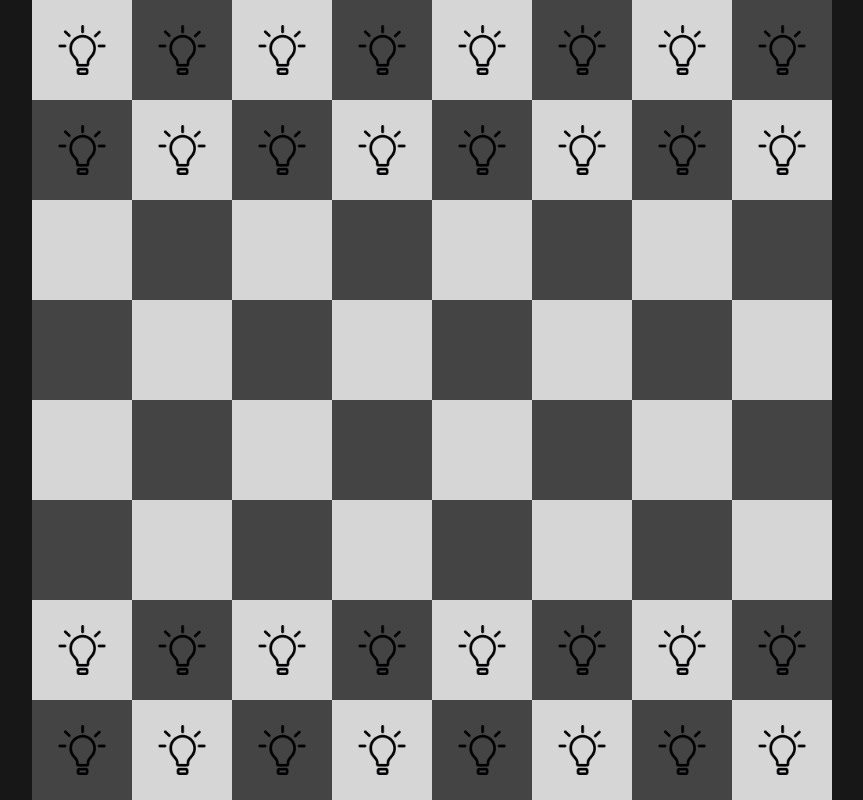
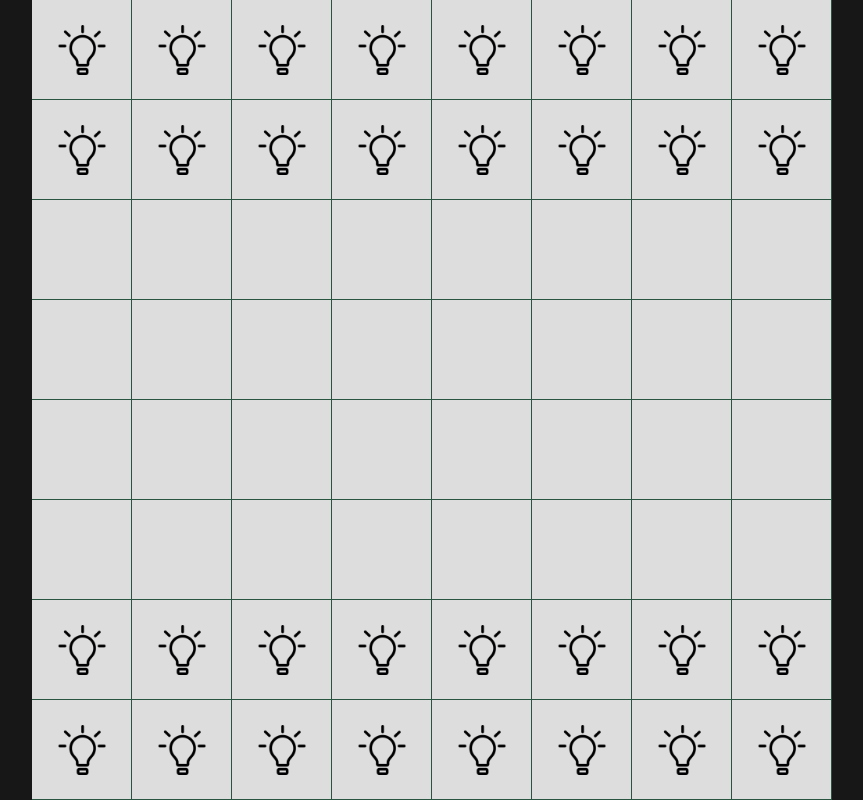
Before and after one commit to ejPark43/capstone2-practice, a React (Create React App) app: page /chessboard in a window 1280 px wide. Shown: the whole page, without its empty margins (208-1071 px from the left). Built offline with nearby package versions, Linux system fonts and the light colour scheme.

Commit message:
style: 보드 배경 색 변경, 각 타일 별 border 색 추가

```diff
--- a/src/ChessboardPage/components/Chessboard.css
+++ b/src/ChessboardPage/components/Chessboard.css
@@ -19,6 +19,6 @@
   width: 800px;
   height: 800px;
 
-  background-color: aqua;
+  background-color: rgb(221, 221, 221);
   /* background-color: rgb(255, 0, 0); */
 }
--- a/src/ChessboardPage/components/Chessboard.tsx
+++ b/src/ChessboardPage/components/Chessboard.tsx
@@ -2,6 +2,7 @@
 import React, { JSX, useEffect, useRef, useState } from "react";
 import "./Chessboard.css";
 import Tile from "./Tile/Tile.tsx";
+import styled from "styled-components";
 
 const verticalAxis = [1, 2, 3, 4, 5, 6, 7, 8];
 const horizontalAxis = ["a", "b", "c", "d", "e", "f", "g", "h"];
@@ -139,17 +140,32 @@ export default function Chessboard() {
 
   return (
     <div id="app">
-      <div
+      <ChessboardBase
         onMouseMove={(e) => movePiece(e)}
         onMouseDown={(e) => grabPiece(e)}
         onMouseUp={(e) => dropPiece(e)}
-        id="chessboard"
+        // id="chessboard"
         ref={chessboardRef}
       >
         {board}
-      </div>
+      </ChessboardBase>
     </div>
   );
 }
 
 //  Chessboard;
+
+const ChessboardBase = styled.div`
+  /* display: flex;
+  flex-wrap: wrap; */
+  display: grid;
+  grid-template-columns: repeat(8, 100px); /*8번 반복, 100픽셀씩 줌 */
+  grid-template-rows: repeat(8, 100px);
+
+  /* 800*800 체스판 배경*/
+  width: 800px;
+  height: 800px;
+
+  background-color: rgb(221, 221, 221);
+  /* background-color: rgb(255, 0, 0); */
+`;
--- a/src/ChessboardPage/components/Tile/Tile.css
+++ b/src/ChessboardPage/components/Tile/Tile.css
@@ -4,6 +4,8 @@
   height: 100px;
   display: grid;
   place-content: center; /* 타일 내부에 있는 것을 center로.*/
+  border-right: 1px solid rgb(40, 84, 64);
+  border-bottom: 1px solid rgb(40, 84, 64);
 }
 .tile .icon-piece {
   /*아이콘 이미지를 background로 설정해서, 이미지 파일로 움직이지 못하도록 만듦*/
@@ -22,12 +24,12 @@
 }
 
 .black-tile {
-  /* background-color: rgba(90, 128, 95); */
-  background-color: rgb(68, 68, 68);
+  /* background-color: rgb(68, 68, 68); */
+  /* background-color: rgb(224, 224, 224); */
 }
 .white-tile {
   /* background-color: rgb(237, 237, 216); */
-  background-color: rgb(214, 214, 214);
+  /* background-color: rgb(214, 214, 214); */
 }
 
 .tile img {
```
